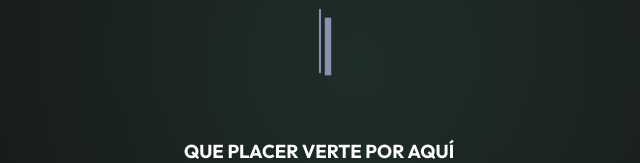
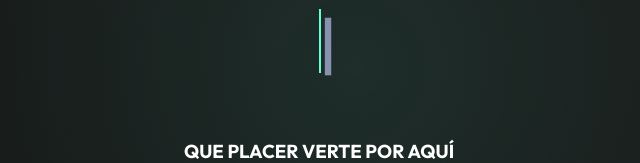
Before and after one commit to Patriciaddc80/MY-PORTFOLIO, a website: page index.html in a window 1280 px wide. Shown: the part 333-496 px from the top of the page, 285-925 px from the left. Drawn offline with Linux system fonts and the light colour scheme.

Commit message:
Cambiado el color de la manita (cursor) a un tono de azul claro (#64ffda) para mejorar la estética

```diff
--- a/css/styles.css
+++ b/css/styles.css
@@ -1124,7 +1124,7 @@ footer {
     display: inline-block;
     width: 2px;
     height: 1em;
-    background-color: currentColor;
+    background-color: #64ffda;
     margin-left: 2px;
     animation: blink 1s infinite;
 }
```
